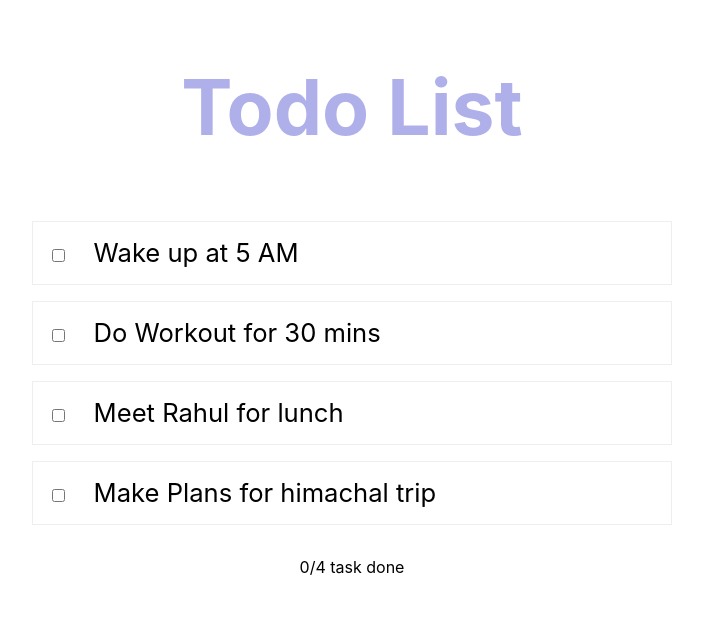
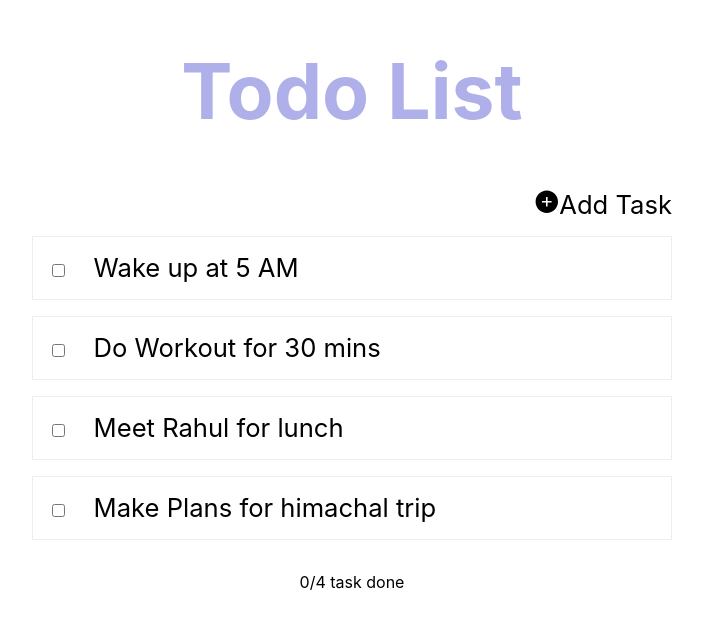
Before and after one commit to devansh332/TodoApp, a React (Create React App) app in the folder todo/: page / in a window 1280 px wide. Shown: the part 107-734 px from the top of the page, without its empty margins (288-991 px from the left). Built offline with nearby package versions, Linux system fonts and the light colour scheme.

Commit message:
add new task functionality

```diff
--- /dev/null
+++ b/todo/src/component/addNewTask.jsx
@@ -0,0 +1,11 @@
+import React from 'react'
+import { AiFillPlusCircle } from "react-icons/ai";
+
+ const AddNewTask = ({addNewTaskFn})=> {
+    return (
+        <React.Fragment>
+            <div className="addTask" onClick={addNewTaskFn}><AiFillPlusCircle/><span>Add Task</span></div>
+        </React.Fragment>
+    )
+}
+export default AddNewTask;
--- a/todo/src/component/wrapper.jsx
+++ b/todo/src/component/wrapper.jsx
@@ -1,6 +1,7 @@
 import React,{useState,useEffect} from 'react';
 import TodoList from './todoList';
 import ProgressFooter from './todoProgressFooter';
+import AddNewTask from './addNewTask';
 
 
 const  Wrapper = () => {
@@ -51,11 +52,26 @@ const  Wrapper = () => {
         setTodoCollection((prevState)=>({...prevState,...todoCollection}))
         }
     }
+    const addNewTaskFn = ()=>{
+        let newTask =  prompt('Please add new task:');
+        if (newTask !== null || newTask !== "") {
+             let lastId = parseInt(Object.keys(todoCollection).slice(-1)[0]);
+             let newTaskItem = {task : newTask, completed: false}
+             todoCollection[lastId+1] = newTaskItem;
+             setTodoCollection((prevState)=>({...prevState,...todoCollection}))
+
+       }
+     }
+
     return (
         <React.Fragment>
-            <h1 id="id_title" className="title">Todo List</h1>
-            <TodoList todoCollection={todoCollection}  onStatusMarked = {onStatusMarked} deletetask={deletetask} />
-            <ProgressFooter activeTasks={activeTasks} totalNumberOfTasks={numberOfTasks} />
+            <div className = "mainDiv">
+                <h1 id="id_title" className="title">Todo List</h1>
+                <AddNewTask addNewTaskFn = {addNewTaskFn} />
+                <TodoList todoCollection={todoCollection}  onStatusMarked = {onStatusMarked} deletetask={deletetask} />
+                <ProgressFooter activeTasks={activeTasks} totalNumberOfTasks={numberOfTasks} />
+            </div>
+
         </React.Fragment>
 
 
--- a/todo/src/index.css
+++ b/todo/src/index.css
@@ -97,3 +97,11 @@ input[type=checkbox]{
 input[type=checkbox]:checked + label {
   color: rgb(110, 110, 110);
 }
+.addTask{
+  cursor: pointer;
+  /* float: right; */
+  margin-left: auto;
+  font-size: 2vw;
+  display: flex;
+  flex-direction: row;
+}
```
